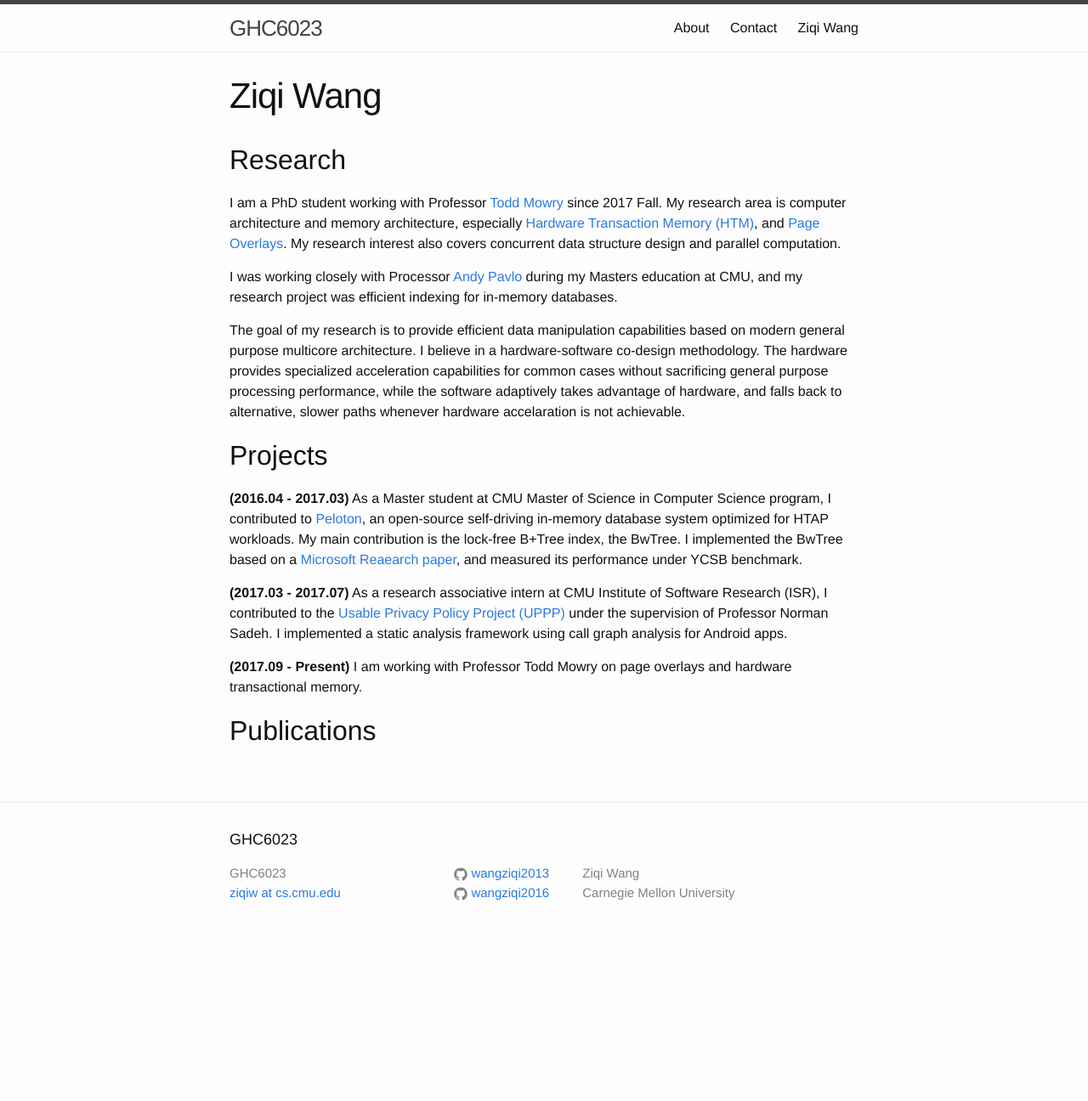
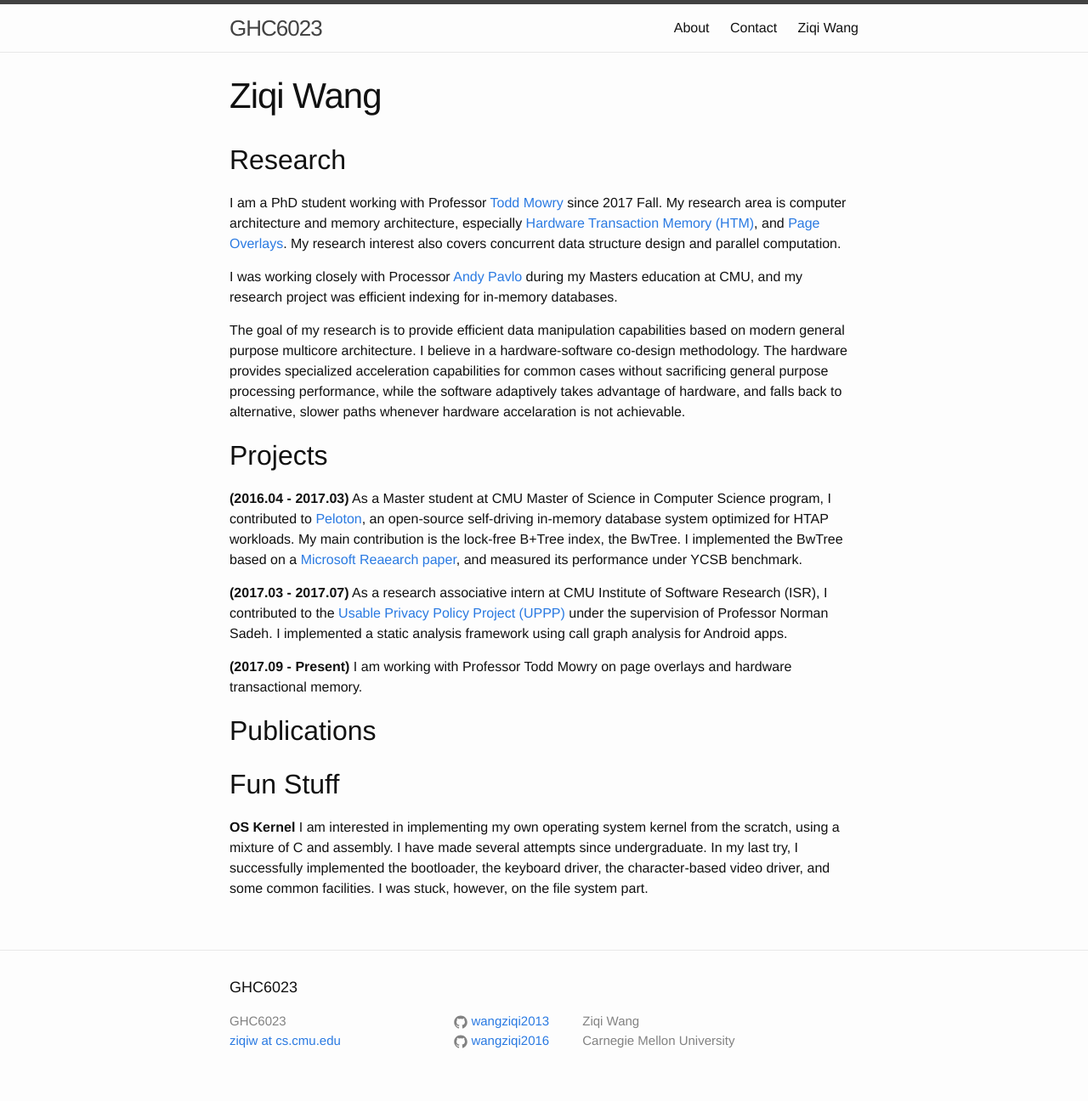
Before and after one commit to wangziqi2013/wangziqi2013.github.io, a Jekyll site: the page built from ziqiw.md, in a window 1280 px wide. Shown: the whole page at 85% size. Built offline with Jekyll 4.4.1, drawn with Linux system fonts in a browser that asks for light colours; before the commit the page ends 1122 px from its top, so only the background shows below that.

Commit message:
Adding fun stuff section

```diff
--- a/ziqiw.md
+++ b/ziqiw.md
@@ -37,3 +37,10 @@ I implemented a static analysis framework using call graph analysis for Android
 
 Publications
 ------------
+
+Fun Stuff
+---------
+**OS Kernel** I am interested in implementing my own operating system kernel from the scratch, using a mixture of C and
+assembly. I have made several attempts since undergraduate. In my last try, I successfully implemented
+the bootloader, the keyboard driver, the character-based video driver, and some common facilities. I was stuck,
+however, on the file system part.
```
